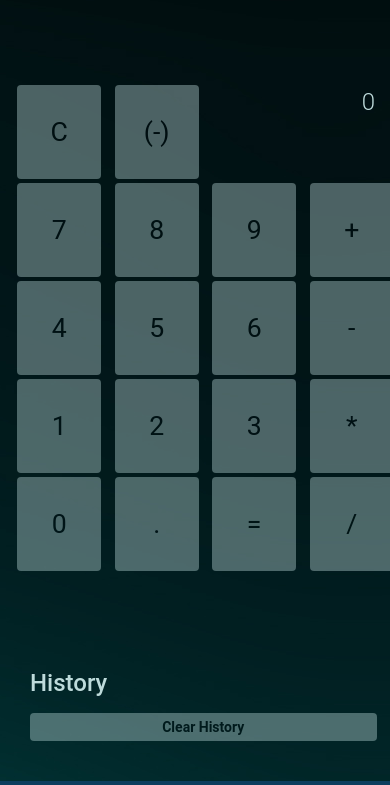
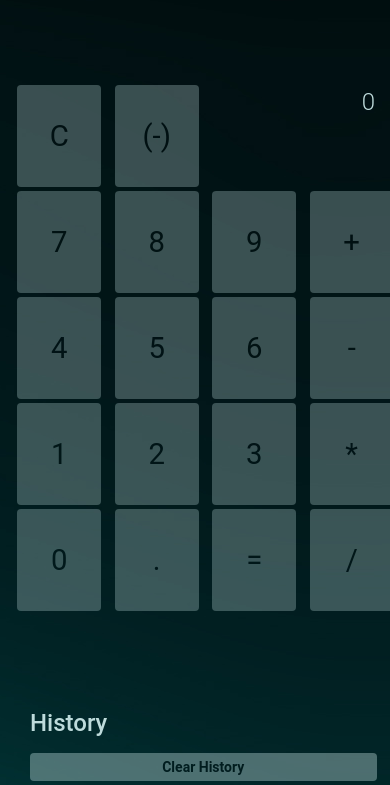
Before and after one commit to tesselliott16/JavascriptCalculator, a website: page index.html in a window 390 px wide. Shown: the part 63-848 px from the top of the page. Drawn offline with nearby package versions, Linux system fonts and the light colour scheme.

Commit message:
updates to package dependencies and responsive design

```diff
--- a/app.css
+++ b/app.css
@@ -49,10 +49,10 @@ h3 {
 }
 .buttonCalc {
   min-width: 30px;
-  opacity: 0.4;
+  opacity: 0.3;
   color: #010c0e;
   background-color: #bedbdb;
-  font-size: 20pt;
+  font-size: 22pt;
   line-height: 3em;
   text-align: center;
   text-overflow: ellipsis;
--- a/index.html
+++ b/index.html
@@ -6,7 +6,7 @@
     <link rel="stylesheet" href="app.css">
     <script src="./node_modules/angular/angular.min.js"></script>
     <script src="app.js"></script>
-    <meta name="viewport" content="width=device-width, initial-scale=1.5">
+    <meta name="viewport" content="width=device-width, initial-scale=0.65">
     <title>Javascript Calculator</title>
   </head>
   <body>
--- a/package.json
+++ b/package.json
@@ -3,7 +3,7 @@
   "version": "1.0.0",
   "description": "",
   "scripts": {
-    "start": "live-server"
+    "start": "live-server --port=7071"
   },
   "dependencies": {
     "angular": "^1.6.10",
```
